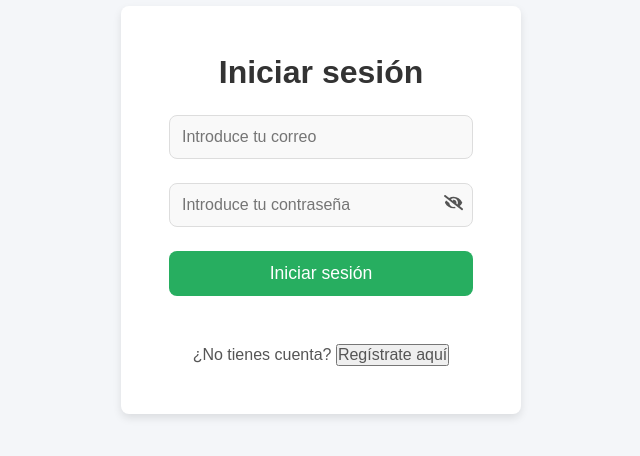
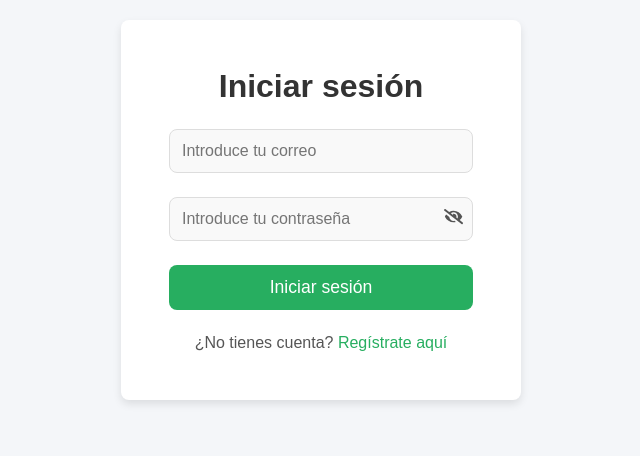
Before and after one commit to AOrtegaMartinez/PROYECTO-ENTREGAYA-ENDPOINT, a React app in the folder Front/: page /#/login in a window 1280 px wide. Shown: the part 190-646 px from the top of the page, without its empty margins (319-959 px from the left). Built offline with nearby package versions, Linux system fonts and the light colour scheme; the HTML template or start-up script is replaced by a standard one.

Commit message:
styleslink

```diff
--- a/Front/src/pages/login/Login.jsx
+++ b/Front/src/pages/login/Login.jsx
@@ -1,5 +1,5 @@
 import React, { useState } from 'react';
-import { useNavigate } from 'react-router-dom';
+import { Link, useNavigate } from 'react-router-dom';
 import styles from './Login.module.css'; // Se importan los estilos
 import Swal from 'sweetalert2'; // Se importa la librería de alertas
 import { FaEye, FaEyeSlash } from 'react-icons/fa';
@@ -99,7 +99,7 @@ const Login = () => {
 {/*          Se crea un enlace para redireccionar a la ruta /register, si el usuario no tiene cuenta
              Se usa onClick para llamar a la función handleRegisterRedirect al hacer clic en el enlace
  */}        <p className={styles.registerLink}>
-  ¿No tienes cuenta? <button onClick={handleRegisterRedirect} className={styles.registerLink}>Regístrate aquí</button>
+  ¿No tienes cuenta? <Link to='/register' className={styles.registerLink}>Regístrate aquí</Link>
 </p>
       </div>
     </div>
```
